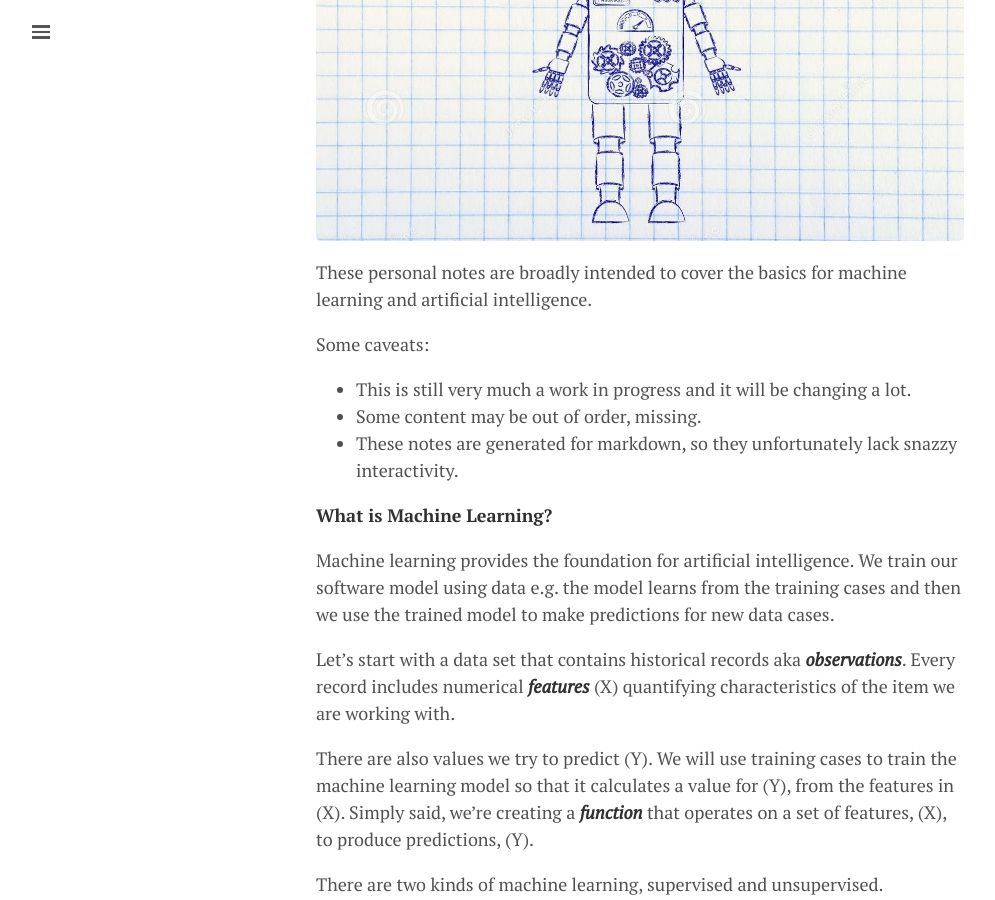
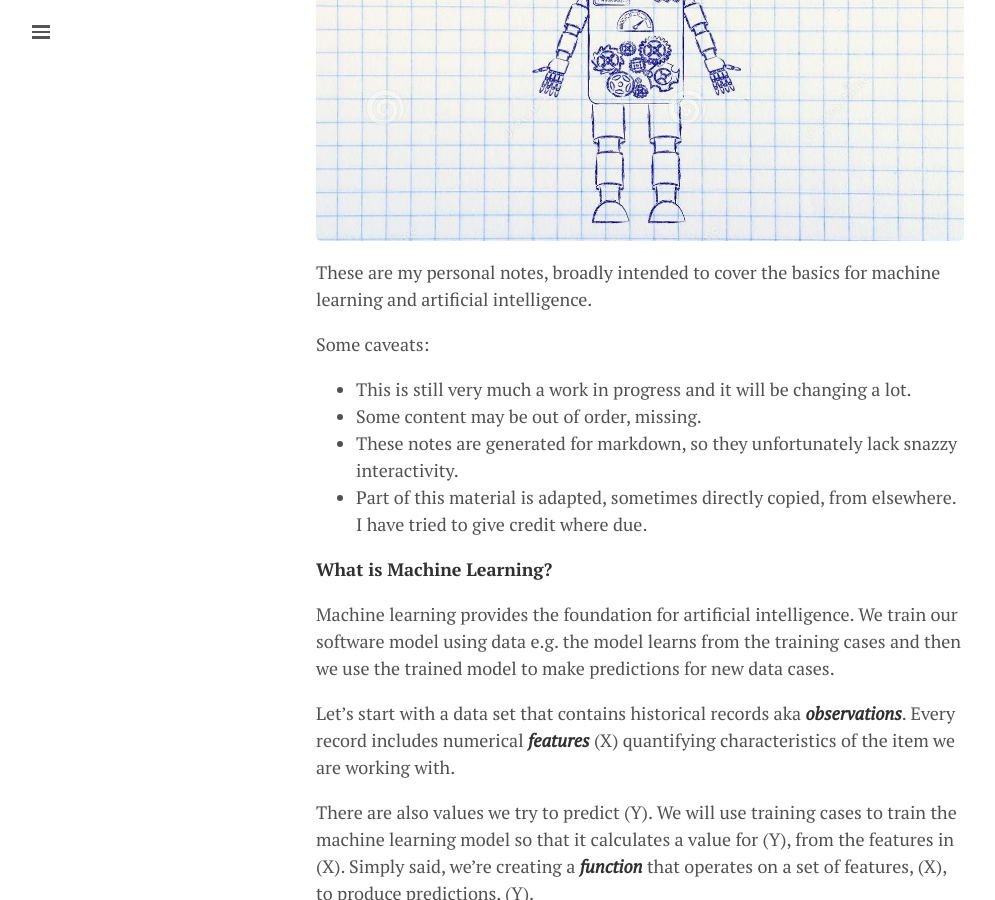
Before and after one commit to lgeurts/lgeurts.github.io, a Jekyll site: the page built from _posts/2018-06-29-artificial-intelligence-basics.md, in a window 1280 px wide and 900 px high, scrolled down 331 px. Shown: the whole window, without its empty margins (0-995 px from the left). Built offline with Jekyll 4.4.1, drawn with Linux system fonts in a browser that asks for light colours; nearby versions of some CDN libraries.

Commit message:
Update 2018-06-29-artificial-intelligence-basics.md

```diff
--- a/_posts/2018-06-29-artificial-intelligence-basics.md
+++ b/_posts/2018-06-29-artificial-intelligence-basics.md
@@ -9,12 +9,13 @@ tags: [ Artificial Intelligence ]
 
 ![Robot](/assets/artificial-intelligence.jpg)
 
-These personal notes are broadly intended to cover the basics for machine learning and artificial intelligence.
+These are my personal notes, broadly intended to cover the basics for machine learning and artificial intelligence.
 
 Some caveats:
 * This is still very much a work in progress and it will be changing a lot.
 * Some content may be out of order, missing.
 * These notes are generated for markdown, so they unfortunately lack snazzy interactivity.
+* Part of this material is adapted, sometimes directly copied, from elsewhere. I have tried to give credit where due.
 
 **What is Machine Learning?**
 
```
